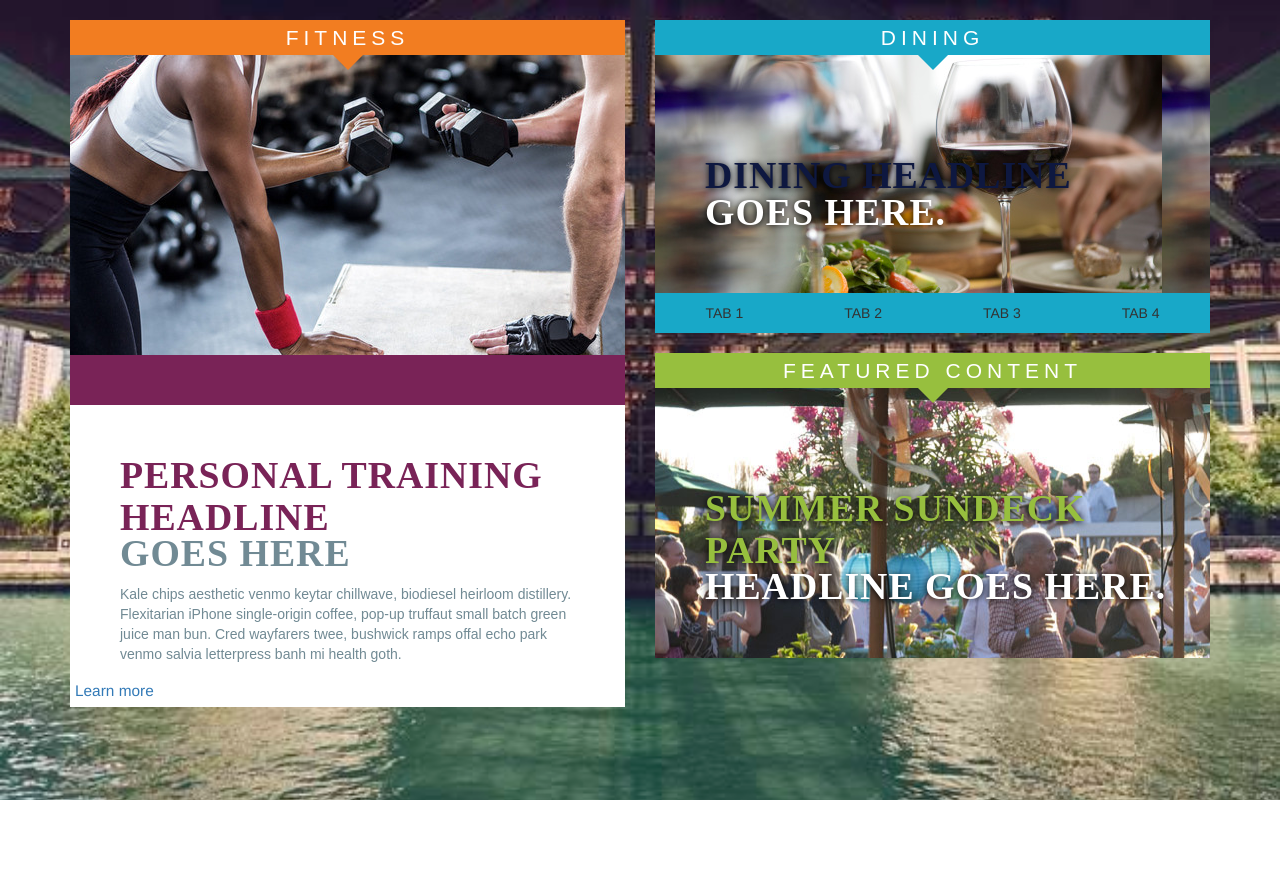
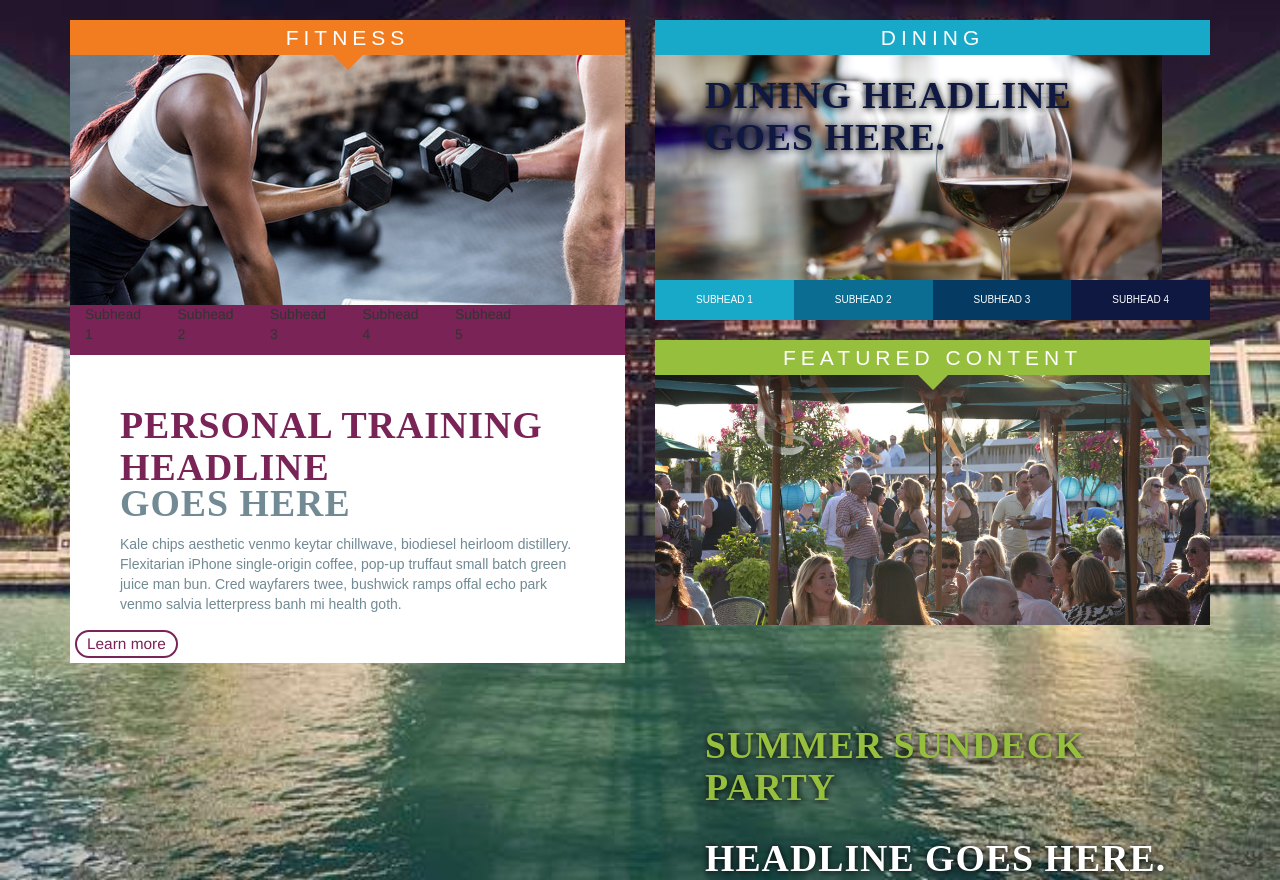
Before and after one commit to 88BP/ebc_modules, a website: page src/index.html in a window 1280 px wide. Before the commit the page ends 800 px from the top, so only its background shows below. Drawn offline with Linux system fonts and the light colour scheme; a web font is replaced by a local one.

Commit message:
tabbed module photo too big, help

```diff
--- a/src/index.html
+++ b/src/index.html
@@ -23,45 +23,76 @@
 
         <div class="container">
             <div class="row">
-                <div class = "col-md-6">
-                    <div class = "primary-fitness-module">
+                <div class="col-md-6">
+                    <div class="primary-fitness-module">
                         <div class="fitness-header">
                             <h2>FITNESS</h2>
                         </div>
-                        <div class = "fitness-module-menu"></div>
-                        <div class = "fitness-module-content">
-                            <h3 class = "purple-content-headline"> Personal training headline </h3>
-                            <h3 class = "gray-content-headline"> Goes here</h3>
+                        <div class="fitness-module-photo">
+                            <img class="tabbed-module-photo" src="img/trainer.jpg"/>
+                        </div>
+                        <div class="fitness-module-menu">
+                            <div class="col-md-2 fitness-menu-item fmi-red-1">Subhead 1</div>
+                            <div class="col-md-2 fitness-menu-item fmi-red-2">Subhead 2</div>
+                            <div class="col-md-2 fitness-menu-item fmi-red-3">Subhead 3</div>
+                            <div class="col-md-2 fitness-menu-item fmi-red-4">Subhead 4</div>
+                            <div class="col-md-2 fitness-menu-item fmi-red-5">Subhead 5</div>
+                        </div>
+                        <div class="fitness-module-content">
+                            <h3 class="purple-content-headline"> Personal training headline </h3>
+                            <h3 class="gray-content-headline"> Goes here</h3>
                             <p>Kale chips aesthetic venmo keytar chillwave, biodiesel heirloom distillery. Flexitarian iPhone single-origin coffee, pop-up truffaut small batch green juice man bun. Cred wayfarers twee, bushwick ramps offal echo park venmo salvia letterpress banh mi health goth. </p>
 
-                            <a  href="#" class="purple-button"> Learn more</a>
+                            <div class="purple-button"><a  href="#"> Learn more</a></div>
                         </div>
                     </div>
                 </div>
-                <div class = "col-md-6">
+                <div class="col-md-6">
                     <div class="tabbed-module">
                         <div class="dining-header">
                             <h2>DINING</h2>
                         </div>
-                            <h3 class = "blue-content-headline">Dining Headline</h3>
-                            <h3 class = "white-content-headline">Goes Here.</h3>
 
-                            <div class = "tabbed-module-menu">
-                                <div class="col-md-3 tabbed-menu-item">TAB 1</div>
-                                <div class="col-md-3 tabbed-menu-item">TAB 2</div>
-                                <div class="col-md-3 tabbed-menu-item">TAB 3</div>
-                                <div class="col-md-3 tabbed-menu-item">TAB 4</div>
+                        <div class = "tabbed-module-content tmc-1">
+                            <h3 class="blue-content-headline">Dining Headline<br>Goes Here.</h3>
+                            <img class="tabbed-module-photo" src="img/dining.jpg"/>
+                        </div>
+                         <div class = "tabbed-module-content tmc-2">
+                            <h3 class="blue-content-headline">Another Dining Headline<br>Goes Here.</h3>
+                            <img class="tabbed-module-photo" src="img/dining.jpg"/>
+                        </div>
+                         <div class = "tabbed-module-content tmc-3">
+                            <h3 class="blue-content-headline">Third Headline<br>Goes Here.</h3>
+                            <img class="tabbed-module-photo" src="img/dining.jpg"/>
+                        </div>
+                         <div class = "tabbed-module-content tmc-4">
+                            <h3 class="blue-content-headline">What Else<br>Goes Here.</h3>
+                            <img class="tabbed-module-photo" src="img/dining.jpg"/>
+                        </div>
+
+
+                            <div class="tabbed-module-menu">
+                                <div class="col-md-3 tabbed-menu-item tmi-blue-1">Subhead 1</div>
+                                <div class="col-md-3 tabbed-menu-item tmi-blue-2">Subhead 2</div>
+                                <div class="col-md-3 tabbed-menu-item tmi-blue-3">Subhead 3</div>
+                                <div class="col-md-3 tabbed-menu-item tmi-blue-4">Subhead 4</div>
 
                             </div>
                     </div>
-                    <div class = "standard-module">
+                    <div class="standard-module">
                         <div class="content-header">
                             <h2>FEATURED CONTENT</h2>
                         </div>
-                            <h3 class = "green-content-headline">Summer Sundeck Party</h3>
-                            <h3 class = "white-content-headline">Headline Goes Here.</h3>
+                          <div class="standard-module-photo">
+                            <img class="img-responsive" src="img/sundeck.jpg"/>
+                        </div>
+                            <h3 class="green-content-headline">Summer Sundeck Party</h3>
+                            <h3 class="white-content-headline">Headline Goes Here.</h3>
                     </div>
                 </div>
+
+            </div>
+        </div>
 
 
 
--- a/src/sass/main.scss
+++ b/src/sass/main.scss
@@ -102,6 +102,11 @@ $light-gray: #E4E4E0;
 		}
 }
 
+
+
+
+/*MIXINS THAT IVE MADE (NOT FROM TOMS STYLE GUIDE)*/
+
 @mixin content-headline($color){
 	color: $color;
 	font-size: 2.7em;
@@ -123,11 +128,6 @@ p {
 	font-family: "proxima-nova",sans-serif;
 }
 
-
-
-
-
-
 body{
 	background-image: url("../img/river.jpg");
 	background-size: cover;
@@ -145,41 +145,117 @@ body{
 	@include module-headers($green);
 }
 
+
+
+/*FITNESS MODULE STYLES*/
+
+
 .primary-fitness-module{
-	background-image: url("../img/trainer.jpg");
 
+	.fitness-module-menu{
+	background-color: $purple;
+	height: 50px;
+
+	}
+
+	.fitness-module-photo{
+		height: 250px;
+		overflow: hidden;
+	}
+
+	.fitness-module-content{
+		background-color: white;
+		color: $gray;
+		p{
+			margin-left: 50px;
+			margin-right: 50px;
+		}
+	}
 }
+
+
 
 /*TABBED MODULE STYLES*/
 
+
+
 .tabbed-module{
-	background-image: url("../img/dining.jpg");
+
+	.tabbed-module-content{
+		height: 225px;
+		overflow: hidden;
+		position: absolute;
+		display: block;
+		opacity: 0;
+
+	.tabbed-module-photo{
+		width: 100%;
+	}
+
+
+
+}
+.tmc-1{
+		opacity: 1;
+	}
 
 	.tabbed-module-menu{
-	background-color: $blue;
-	height: 40px;
+		@include proxima-nova-thin(10px, white);
+		height: 40px;
+		margin-top: 225px;
+
+
+	.tabbed-menu-item{
+		text-align: center;
+		line-height: 40px;
+	}
+	.tmi-blue-1{
+		background-color: $blue;
+	}
+
+	.tmi-blue-2{
+		background-color: #0c6d92;
+	}
+
+	.tmi-blue-3{
+		background-color: #053a62;
+	}
+
+	.tmi-blue-4{
+		background-color: $ebc-blue;
+	}
+
+
+}
 }
 
-		.tabbed-menu-item{
-	text-align: center;
-	line-height: 40px;
-}
+
+/*STANDARD MODULE STYLES*/
+
+
+.standard-module{
+
+	.standard-module-photo{
+		height: 250px;
+		overflow: hidden;}
+
+		.standard-module-photo:hover{
+			background-color: $green;
+		}
+
+
 
 }
 
 
 
 
-
-.standard-module{
-	background-image: url("../img/sundeck.jpg");
-
-}
+/*HEADLINE STYLES....CURRENTLY THESE ARE HORRENDOUS AND I NEED TO FIX THEM!! :) */
 
 .blue-content-headline{
 	@include content-headline($ebc-blue);
-	margin-top: 100px;
 	margin-left: 50px;
+	position: absolute;
 }
 .green-content-headline{
 	@include content-headline($green);
@@ -188,9 +264,8 @@ body{
 }
 .white-content-headline{
 	@include content-headline(white);
-	margin-top: -15px;
 	margin-left: 50px;
-	padding-bottom: 50px;
+	position: absolute;
 
 }
 
@@ -210,23 +285,9 @@ body{
 
 }
 
-.fitness-module-menu{
-	background-color: $purple;
-	height: 50px;
-	margin-top: 300px;
-}
 
 
-.fitness-module-content{
-	background-color: white;
-	color: $gray;
-	p{
-		margin-left: 50px;
-		margin-right: 50px;
-	}
-
-
-}
+/*THIS BUTTON MIXIN ISN"T WORKING FOR WHATEVER REASON*/
 
 .purple-button{
 	@include ctas(null, $purple);
```
Also changed, not shown: src/css/main.css.
